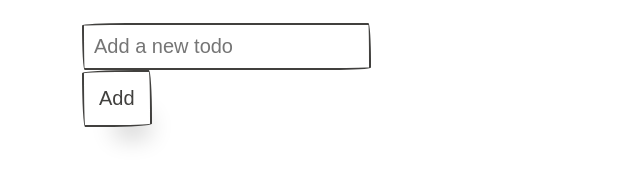
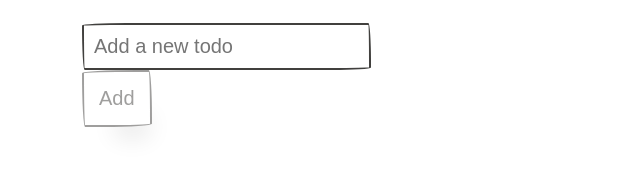
Before and after one commit to nasrul21/react-practice, a React (Vite) app: page /03-custom-hook-todo-list in a window 1280 px wide. Shown: the part 197-374 px from the top of the page, without its empty margins (78-718 px from the left). Built offline with nearby package versions, Linux system fonts and the light colour scheme; a web font is replaced by a local one.

Commit message:
fix(day-4): fix validation button disabled

```diff
--- a/03-custom-hook-todo-list/components/TodoList.jsx
+++ b/03-custom-hook-todo-list/components/TodoList.jsx
@@ -33,7 +33,7 @@ const TodoList = () => {
           value={newTodo}
           onChange={(e) => setNewTodo(e.target.value)}
         />
-        <button type="submit" disabled={newTodo.trim() !== ''}>Add</button>
+        <button type="submit" disabled={newTodo.trim() === ''}>Add</button>
       </form>
       <ul>
         {todos?.map((todo) => (
```
